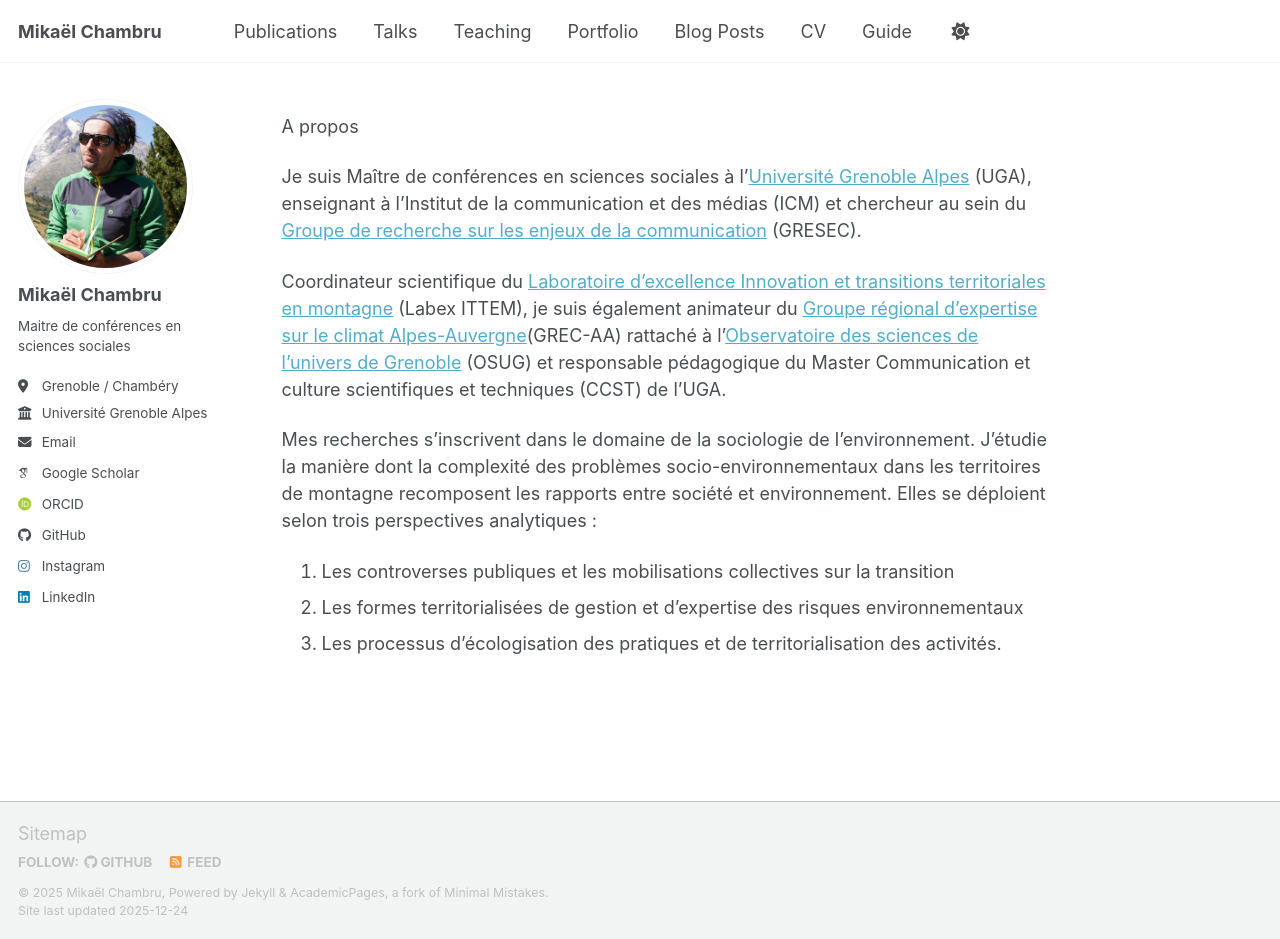
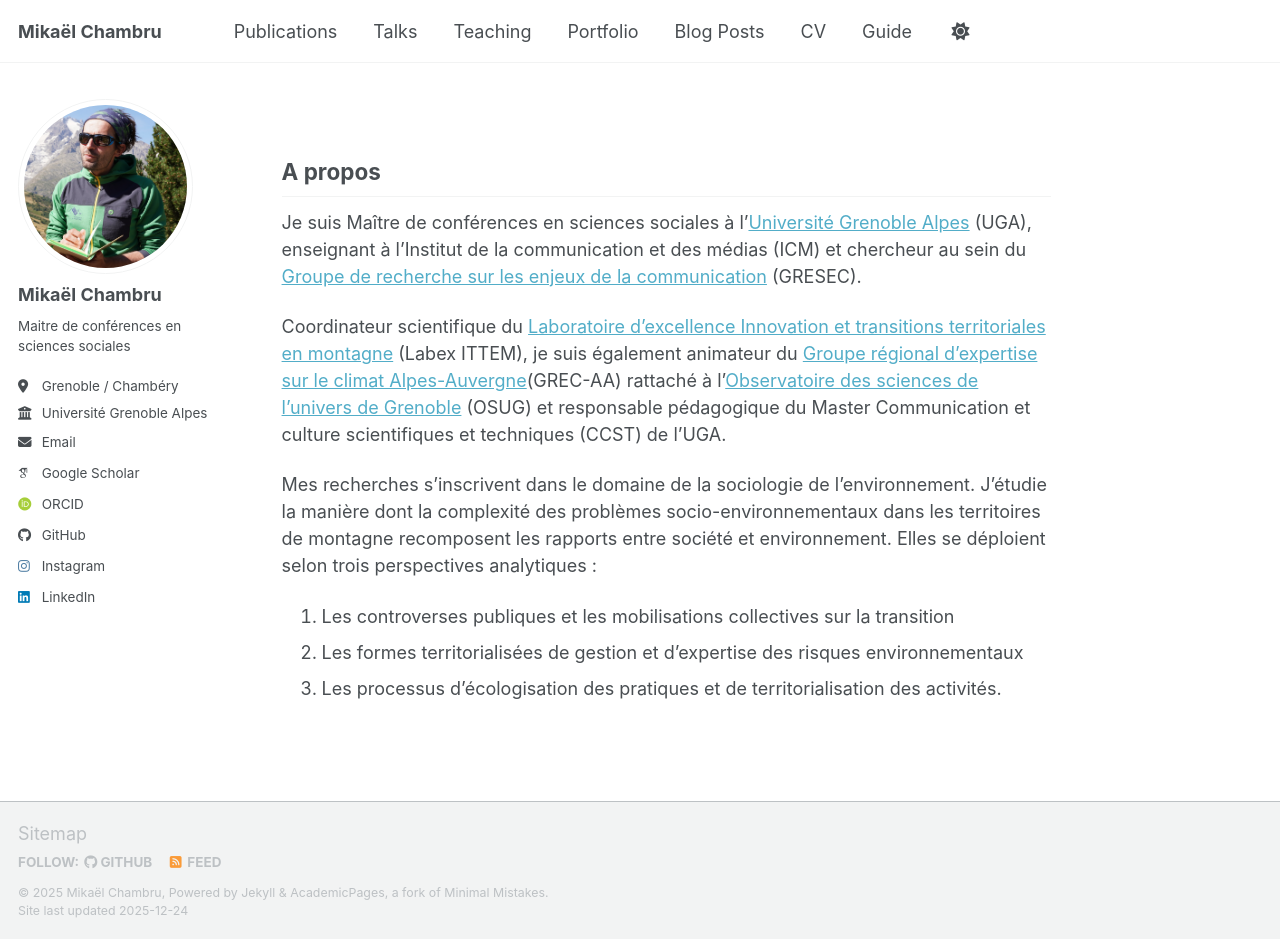
Before and after one commit to mikaelchambru/mikaelchambru.github.io, a Jekyll site: the page built from _pages/about.md, in a window 1280 px wide and 939 px high. Built offline with Jekyll 4.4.1, drawn with Linux system fonts in a browser that asks for light colours; some web fonts are replaced; a script bundle is joined from its source files by our own code; library files that are not in the unit come from our copies.

```diff
--- a/_pages/about.md
+++ b/_pages/about.md
@@ -7,7 +7,7 @@ redirect_from:
   - /about.html
 ---
 
-A propos
+## A propos
 
 Je suis Maître de conférences en sciences sociales à l'[Université Grenoble Alpes](https://www.univ-grenoble-alpes.fr) (UGA), enseignant à l'Institut de la communication et des médias (ICM) et chercheur au sein du [Groupe de recherche sur les enjeux de la communication](https://gresec.univ-grenoble-alpes.fr) (GRESEC).
 
```
